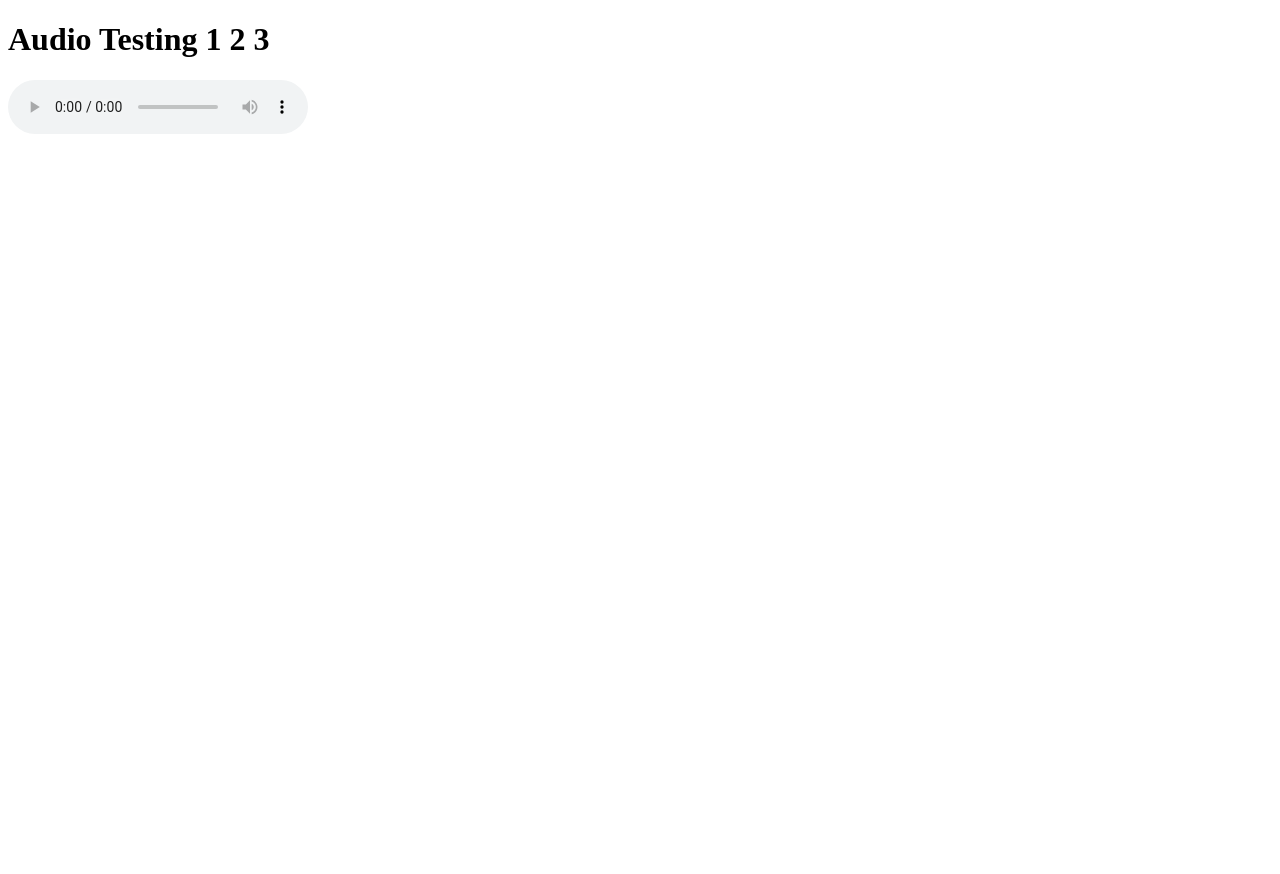
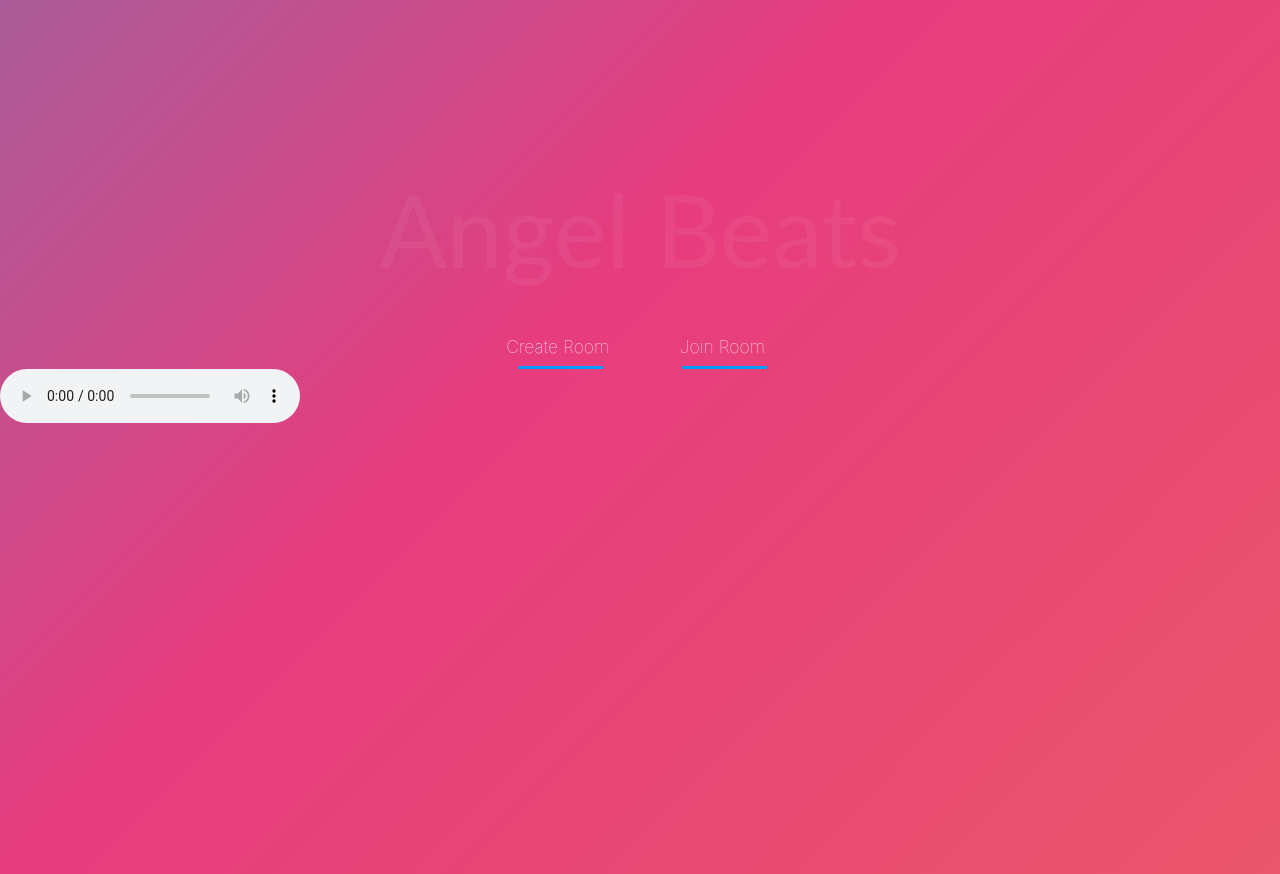
Before and after one commit to ajraj27/Angel_Beats, a website: page html/index.html in a window 1280 px wide. Before the commit the page ends 800 px from the top, so only its background shows below. Drawn offline with nearby package versions, Linux system fonts and the light colour scheme; no server answers.

Commit message:
changed background

```diff
--- a/html/index.html
+++ b/html/index.html
@@ -4,20 +4,43 @@
 <head>
     <meta charset="utf-8">
     <title>bb</title>
+    <script src="/socket.io/socket.io.js "></script>
+    <script src="/js/socket.io-stream.js"></script>
+    <script src="jq.js"></script>
+    <link rel="stylesheet" type="text/css" href="main.css"/>
+    <link rel="stylesheet" href="https://stackpath.bootstrapcdn.com/bootstrap/4.1.3/css/bootstrap.min.css" integrity="sha384-MCw98/SFnGE8fJT3GXwEOngsV7Zt27NXFoaoApmYm81iuXoPkFOJwJ8ERdknLPMO" crossorigin="anonymous">
+    <script src="https://code.jquery.com/jquery-3.3.1.slim.min.js" integrity="sha384-q8i/X+965DzO0rT7abK41JStQIAqVgRVzpbzo5smXKp4YfRvH+8abtTE1Pi6jizo" crossorigin="anonymous"></script>
+    <script src="https://cdnjs.cloudflare.com/ajax/libs/popper.js/1.14.3/umd/popper.min.js" integrity="sha384-ZMP7rVo3mIykV+2+9J3UJ46jBk0WLaUAdn689aCwoqbBJiSnjAK/l8WvCWPIPm49" crossorigin="anonymous"></script>
+    <script src="https://stackpath.bootstrapcdn.com/bootstrap/4.1.3/js/bootstrap.min.js" integrity="sha384-ChfqqxuZUCnJSK3+MXmPNIyE6ZbWh2IMqE241rYiqJxyMiZ6OW/JmZQ5stwEULTy" crossorigin="anonymous"></script>
 </head>
 
 <body>
-    <script src="/socket.io/socket.io.js "></script>
-    <script src="/js/socket.io-stream.js"></script>
-    <script src="jq.js "></script>
-    <h1>Audio Testing 1 2 3</h1>
+      <div id='title'>Angel Beats</div>
+      <div id='ctrls'>
+        <div class="svg-wrapper">
+          <svg height="40" width="150" xmlns="http://www.w3.org/2000/svg">
+            <rect id="shape" height="40" width="150" />
+            <div id="text">
+              <a href=""><span class="spot"></span>Create Room</a>
+            </div>
+          </svg>
+        </div>
+        <div class="svg-wrapper">
+          <svg height="40" width="150" xmlns="http://www.w3.org/2000/svg">
+            <rect id="shape" height="40" width="150" />
+            <div id="text">
+              <a href=""><span class="spot"></span>Join Room</a>
+            </div>
+          </svg>
+        </div>
+      </div>
     <audio id="audio" controls loop>
     <source src="" type="audio/mpeg">
         Your browser does not support the audio element.
     </audio>
   <br>
 
-
+</body>
 <script>
 var socket = io('http://localhost:' + window.location.port);
 
@@ -41,5 +64,6 @@
       });
 });
 </script>
-</body>
+
+
 </html>
```
Lines whose indentation alone changed are shown as unchanged.
